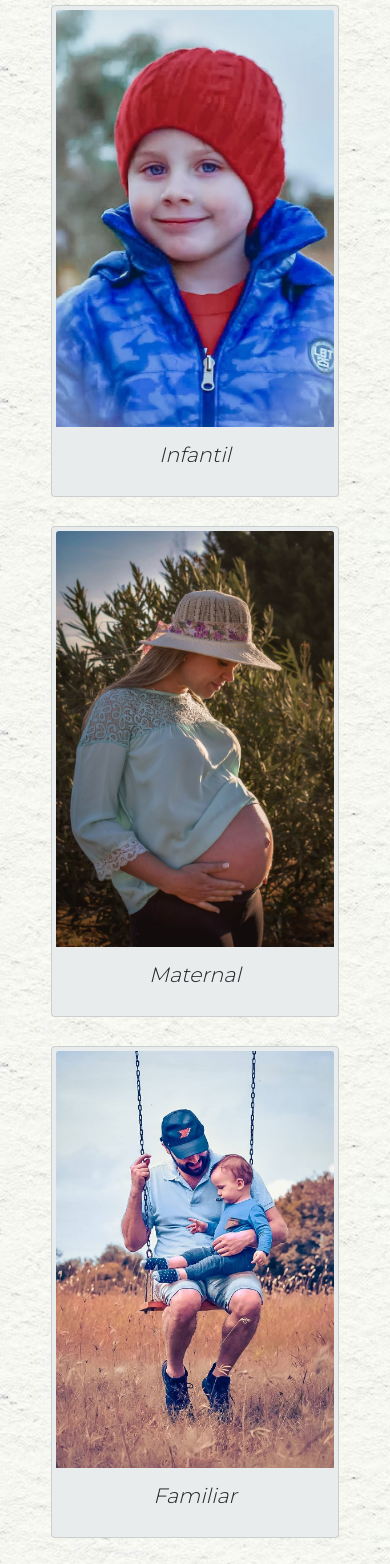
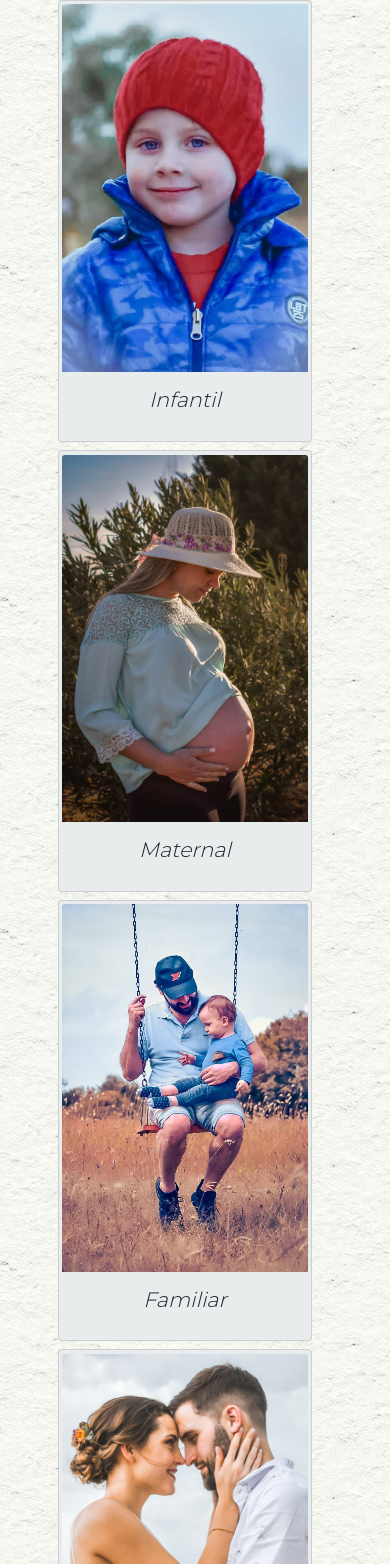
Before and after one commit to JazminCaruso/Fotografia--, a website: page pages/portafolio.html in a window 390 px wide. Shown: the part 153-1717 px from the top of the page. Drawn offline with nearby package versions, Linux system fonts and the light colour scheme; a web font is replaced by a local one.

Commit message:
estilos y seo

```diff
--- a/pages/portafolio.html
+++ b/pages/portafolio.html
@@ -5,7 +5,7 @@
     <meta http-equiv="X-UA-Compatible" content="IE=edge">
     <meta name="viewport" content="width=device-width, initial-scale=1.0">
     <meta name="keywords" content="FOTOGRAFIA, PORTAFOLIO, BOOK, FOTOS, INFANTIL, MATERNAL, FAMILIAR, BODA">
-    <meta name="description" content="Acá podes ver de qué se trata cada sesión. Fotos al exterior, capturando la naturalidad de cada expresión y logrando la autenticidad que buscas!">
+    <meta name="description" content="Acá podes ver de qué se trata cada sesión. Fotos al exterior, capturando la naturalidad de cada expresión y logrando la autenticidad que se busca!">
     <link rel="stylesheet" href="../normalize.css">
     <link rel="shortcut icon" href="../img/favicon.jpg" type="image/x-icon">
     <link rel="preconnect" href="https://fonts.gstatic.com" crossorigin>
@@ -70,28 +70,28 @@
 
         <section class="row portafolio">
 
-            <div class="card cadaPorta" style="width: 18rem;">
+            <div class="card cadaPorta">
                 <a href="./portafolio/infantil.html"><img class="card-img-top" src="../img/portafolioInfantil.jpg" alt="Sesión infantil"></a>
                 <div class="card-body">
                 <h3 class="card-title portaTit">Infantil</h3>
                 </div>
             </div>
 
-            <div class="card cadaPorta" style="width: 18rem;">
+            <div class="card cadaPorta">
                 <a href="./portafolio/maternal.html"><img class="card-img-top" src="../img/portafolioMaternal.jpg" alt="Sesión maternal"></a>
                 <div class="card-body">
                 <h3 class="card-title portaTit">Maternal</h3>
                 </div>
             </div>
 
-            <div class="card cadaPorta" style="width: 18rem;">
+            <div class="card cadaPorta">
                 <a href="./portafolio/familiar.html"><img class="card-img-top" src="../img/portafolioFamiliar.jpg" alt="Sesión familiar"></a>
                 <div class="card-body">
                 <h3 class="card-title portaTit">Familiar</h3>
                 </div>
             </div>
 
-            <div class="card cadaPorta" style="width: 18rem;">
+            <div class="card cadaPorta">
                 <a href="./portafolio/boda.html"><img class="card-img-top" src="../img/portafolioBoda.jpg" alt="Sesión pre/post boda"></a>
                 <div class="card-body">
                 <h3 class="card-title portaTit">Pre/Post boda</h3>
--- a/scss/_portafolio.scss
+++ b/scss/_portafolio.scss
@@ -18,12 +18,9 @@
     display: flex;
     flex-wrap: wrap;
     justify-content: center;
-}
+    padding-left: 1%;
+    width: 100%;
 
-@media (max-width: 600px) {
-    .portafolio {
-        margin-top: -4%;
-    }
 }
 
 .portaTit {
@@ -38,42 +35,25 @@
     background-color: rgb(232, 236, 236);
     padding: 1%;
     position: relative;
+    width: 22%;
 
     img {
         @include tamaño(100%, auto);
     }
 }
 
-@media (max-width: 1230px) {
+@media (max-width: 920px) {
     .cadaPorta {
-        @include marginCostados(7%, 7%);
+        width: 40%;
     }
 }
 
-@media (max-width: 1200px) {
+@media (max-width: 500px) {
     .cadaPorta {
-        @include marginCostados(5%, 5%);
-    }
-}
-
-@media (max-width: 895px) {
-    .cadaPorta {
-        @include marginCostados(1%, 1%);
-    }
-}
-
-@media (max-width: 600px) {
-    .cadaPorta {
-        margin-top: 6%;
+        width: 66%;
     }
 }
 
 .cadaPorta:hover {
-    transform: scale(1.2, 1.2);
+    transform: scale(1.01, 1.01);
 }
-
-@media (max-width: 1200px) {
-    .cadaPorta:hover {
-        transform: scale(1.01, 1.01);
-    }
-}
--- a/scss/_sobremi.scss
+++ b/scss/_sobremi.scss
@@ -18,7 +18,7 @@
     text-align: map-get($estiloTexto , alineacion);
     line-height: map-get($estiloTexto , interlineado);
     margin-top: 1%;
-    @include paddingCostados(5%, 5%);
+    @include paddingCostados(8%, 8%);
 }
 
 @media (max-width: 768px) {
@@ -47,6 +47,6 @@
 
 .miFoto img{
     @extend.imgFijo;
-    width: 50%;
+    @include tamaño(50%, auto);
     padding: 3%;
 }
```
Also changed, not shown: pages/contacto.html (+1 -1 lines), pages/portafolio/boda.html (+1 -1 lines), pages/portafolio/familiar.html (+1 -1 lines), pages/portafolio/infantil.html (+1 -1 lines), pages/portafolio/maternal.html (+1 -1 lines), pages/sobremi.html (+2 -4 lines), css/styles.css.
